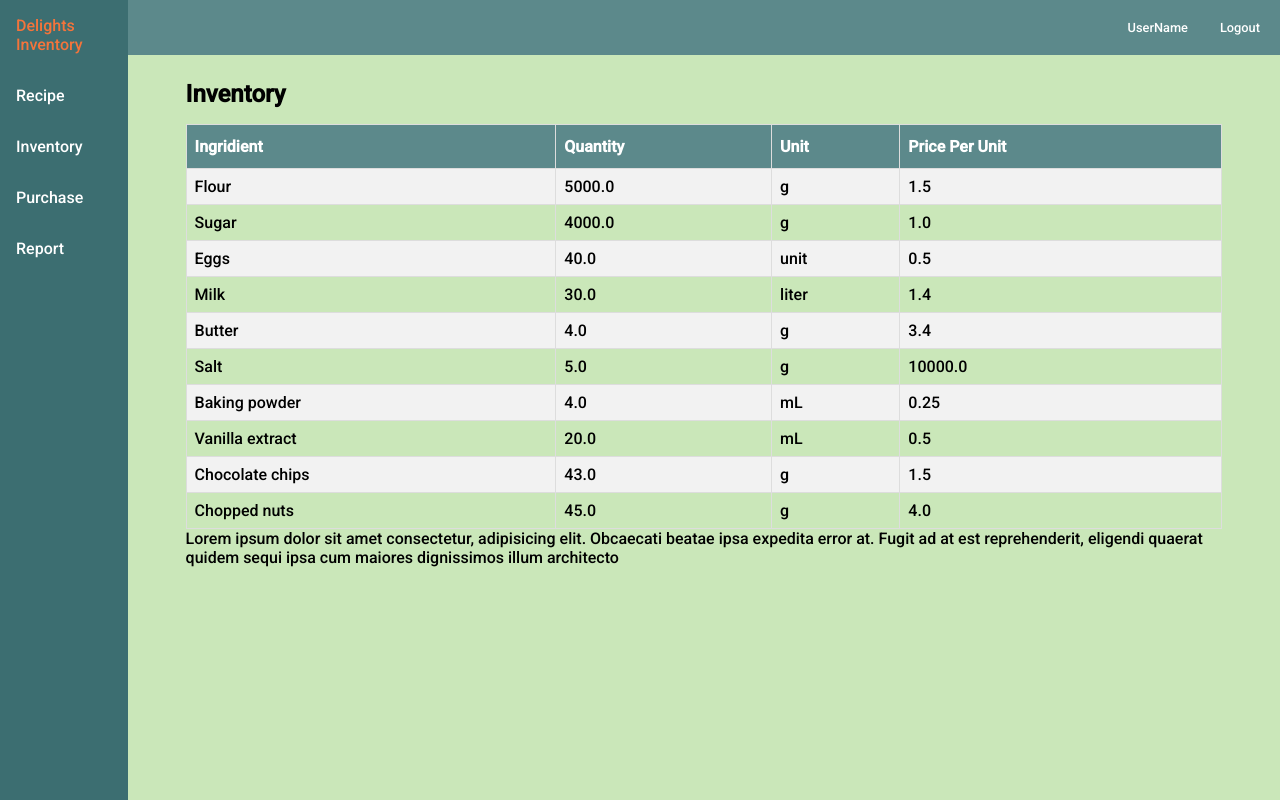
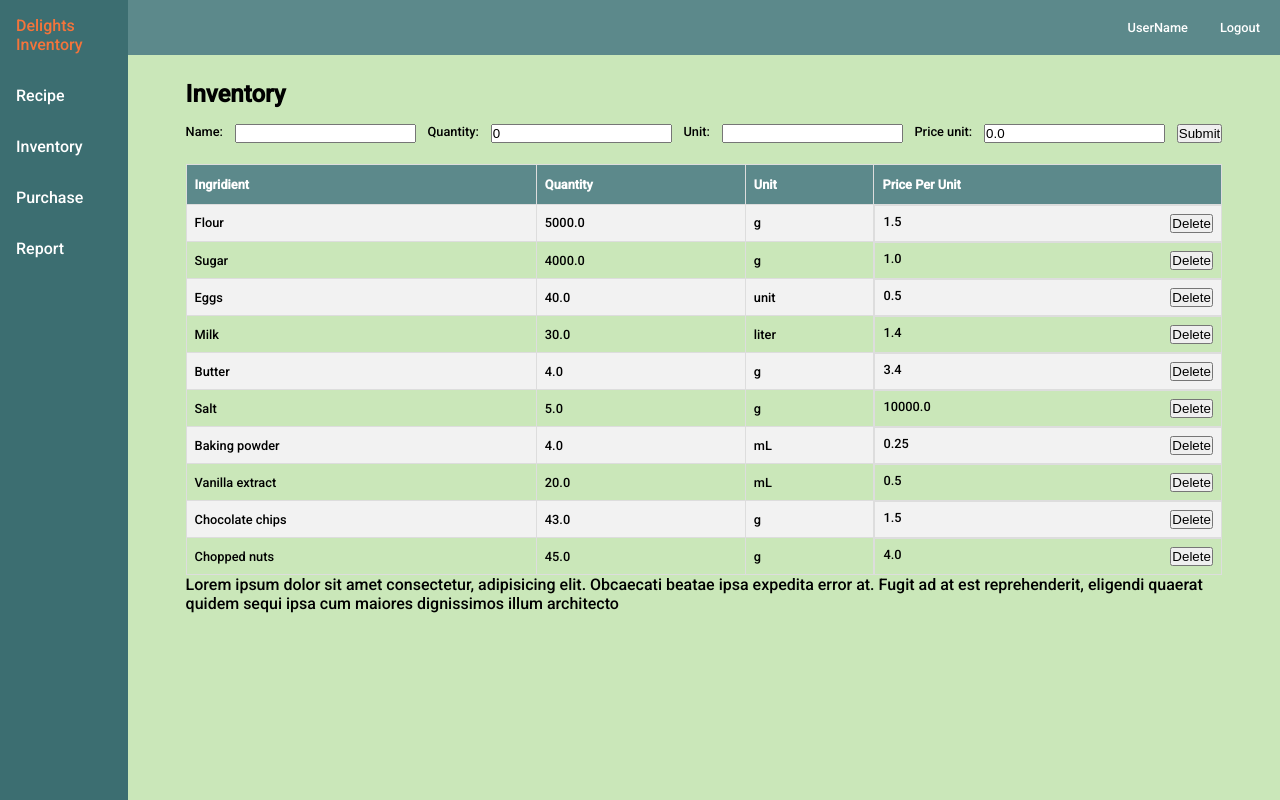
Before and after one commit to JPCLima/Delights-Inventory, a Django app: page /inventory/ in a window 1280 px wide. Run offline with Django 4.2, Linux system fonts and the light colour scheme; data comes from the database, SQL or seed files in the repository; some libraries are stand-ins or nearby versions.

Commit message:
Add Edit and delete methods to the inventory

```diff
--- a/inventory/admin.py
+++ b/inventory/admin.py
@@ -4,7 +4,7 @@ from .models import Ingredient
 
 
 class IngridientsAdmin(admin.ModelAdmin):
-    list_display = ('name', 'quantity', 'unit', 'price_unit')
+    list_display = ('id', 'name', 'quantity', 'unit', 'price_unit')
 
 
 admin.site.register(Ingredient, IngridientsAdmin)
--- /dev/null
+++ b/inventory/forms.py
@@ -0,0 +1,9 @@
+from django import forms
+
+from .models import Ingredient
+
+
+class IngredientForm(forms.ModelForm):
+    class Meta:
+        model = Ingredient
+        fields = ("name", "quantity", "unit", "price_unit")
--- a/inventory/models.py
+++ b/inventory/models.py
@@ -3,6 +3,7 @@ from django.db import models
 
 class Ingredient(models.Model):
     """Represents a single Ingredient"""
+    id = models.BigAutoField(primary_key=True)
     name = models.CharField(max_length=100, unique=True)
     quantity = models.FloatField(default=0)
     unit = models.CharField(max_length=100)
--- a/inventory/urls.py
+++ b/inventory/urls.py
@@ -4,8 +4,21 @@ from . import views
 
 urlpatterns = [
     path('', views.HomeView.as_view(), name='home'),
+    # Inventory views
+    path('inventory/',
+         views.InventoryView.as_view(), name='inventory'),
+    path('inventory/<int:id>',
+         views.InventoryView.as_view(), name='inventory'),
+    path('/inventory/<int:id>/delete/',
+         views.InventoryView.as_view(), name='delete_inventory'),
+
+
+    # Recepes views
     path('recipes/', views.RecipesView.as_view(), name='recipes'),
-    path('inventory/', views.InventoryView.as_view(), name='inventory'),
+
+    # Purchase views
     path('purchase/', views.PurchaseView.as_view(), name='purchase'),
+
+    # Report views
     path('report/', views.ReportView.as_view(), name='report'),
 ]
--- a/inventory/views.py
+++ b/inventory/views.py
@@ -1,5 +1,8 @@
-from django.views.generic import ListView, TemplateView
+from django.shortcuts import redirect, render
+from django.views import View
+from django.views.generic import TemplateView
 
+from .forms import IngredientForm
 from .models import Ingredient
 
 
@@ -7,9 +10,44 @@ class HomeView(TemplateView):
     template_name = 'inventory/home.html'
 
 
-class InventoryView(ListView):
+class InventoryView(View):
     template_name = 'inventory/inventory.html'
     model = Ingredient
+    form_class = IngredientForm
+
+    http_method_names = ['get', 'post', 'delete']
+
+    def get(self, request, id=None):
+        if id:
+            obj = self.model.objects.get(pk=id)
+            form = self.form_class(instance=obj)
+        else:
+            form = self.form_class()
+
+        object_list = self.model.objects.all()
+        context = {'object_list': object_list, 'form': form}
+        return render(request, self.template_name, context)
+
+    def post(self, request, id=None):
+        if id:
+            obj = self.model.objects.get(pk=id)
+            form = self.form_class(request.POST, instance=obj)
+        else:
+            form = self.form_class(request.POST)
+
+        if form.is_valid():
+            form.save()
+            return redirect('inventory')
+        else:
+            object_list = self.model.objects.all()
+            context = {'object_list': object_list, 'form': form}
+            return render(request, self.template_name, context)
+
+    def delete(self, request, id):
+        print('delete')
+        obj = self.model.objects.get(pk=id)
+        obj.delete()
+        return redirect('inventory')
 
 
 class RecipesView(TemplateView):
--- a/static/base.css
+++ b/static/base.css
@@ -104,6 +104,7 @@ aside > ul > li a:hover {
   }
 
   #inventory td, #inventory th {
+    font-size: 0.8rem;
     border: 1px solid #ddd;
     padding: 8px;
   }
@@ -124,3 +125,23 @@ aside > ul > li a:hover {
 .page-title {
     padding-bottom: 1rem
 }
+/* FORM */
+.form {
+    font-size: 0.8rem;
+    display: flex;
+    justify-content: space-between;
+    margin-bottom: 2%;
+}
+
+@media (max-width: 1200px) {
+    .form {
+        flex-direction: column;
+        gap: 0.5rem;
+    }
+  }
+
+/* Delete Button */
+.delete {
+    display: flex;
+    justify-content: space-between;
+}
--- a/templates/base.html
+++ b/templates/base.html
@@ -41,6 +41,7 @@
       </main>
     </div>
   </div>
+  <script src="https://unpkg.com/phosphor-icons" async></script>
     <script src="" async defer></script>
   </body>
 </html>
--- a/templates/inventory/inventory.html
+++ b/templates/inventory/inventory.html
@@ -9,6 +9,12 @@
 
 <h2 class='page-title'>Inventory</h2>
 
+<form method="POST" class="form">
+    {% csrf_token %}
+    {{ form }}
+    <input type="submit" value="Submit"/>
+</form>
+
 <table id="inventory">
     <tr>
         <th>Ingridient</th>
@@ -18,10 +24,18 @@
     </tr>
     {% for ingredient in object_list %}
     <tr>
-        <td>{{ ingredient.name }}</td>
+        <td><a href="{{ ingredient.id }}">{{ ingredient.name }}</a></td>
         <td>{{ ingredient.quantity }}</td>
         <td>{{ ingredient.unit }}</td>
-        <td>{{ ingredient.price_unit }}</td>
+        <td class='delete'>
+            {{ ingredient.price_unit }}
+            <form action="{% url 'delete_inventory' id=ingredient.id %}" method="post">
+                {% csrf_token %}
+                <input type="hidden" name="_method" value="DELETE">
+                <button type="submit">Delete</button>
+              </form>
+
+
     </tr>
     {% endfor %}
 
```
